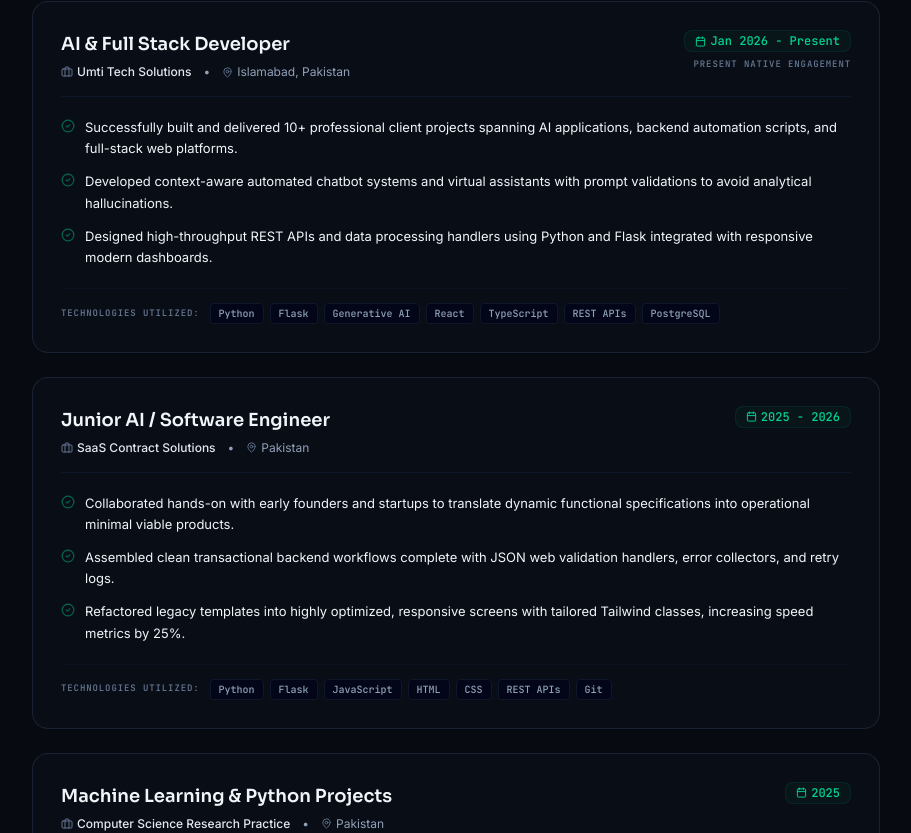
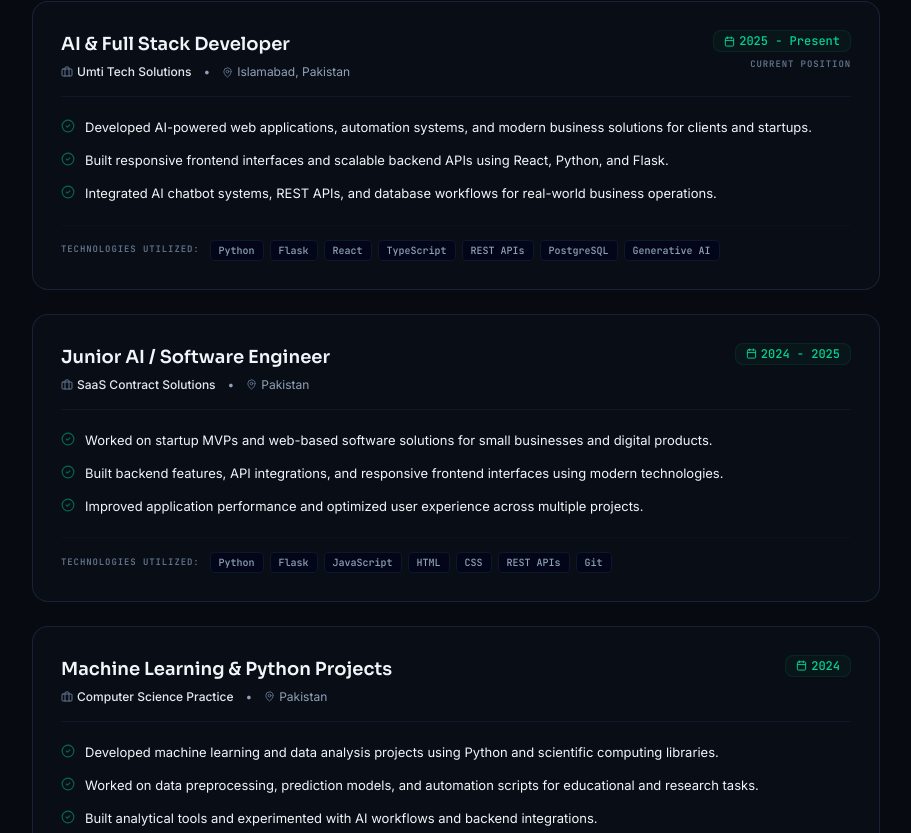
Before and after one commit to misha22-code/misha-noor-portfolio, a React (Vite) app: page / in a window 1280 px wide. Shown: the part 5247-6080 px from the top of the page, without its empty margins (184-1095 px from the left). Built offline with nearby package versions, Linux system fonts and the light colour scheme.

Commit message:
Updated experience section

```diff
--- a/src/components/Experience.tsx
+++ b/src/components/Experience.tsx
@@ -4,7 +4,10 @@ import { EXPERIENCES } from '../data';
 
 export default function Experience() {
   return (
-    <section id="experience" className="py-20 bg-[#070A11] border-t border-slate-900/60 relative">
+    <section
+      id="experience"
+      className="py-20 bg-[#070A11] border-t border-slate-900/60 relative"
+    >
       <div className="max-w-4xl mx-auto px-6 relative z-10 text-left">
 
         {/* Section Header */}
@@ -12,33 +15,39 @@ export default function Experience() {
           <span className="font-mono text-emerald-400 text-xs font-semibold uppercase tracking-widest flex items-center gap-1.5">
             Path &amp; Milestones
           </span>
+
           <h2 className="font-display font-bold text-2xl sm:text-3xl text-slate-100 tracking-tight">
             Professional History
           </h2>
+
           <p className="text-slate-400 text-sm leading-relaxed mt-1">
-            Over three years of engineering smart APIs, full-stack application logic, and user-centric software tools.
+            Building modern web applications, AI systems, APIs, and automation
+            solutions for startups and businesses.
           </p>
         </div>
 
-        {/* Stacked Modern Cards */}
+        {/* Experience Cards */}
         <div className="flex flex-col gap-6">
           {EXPERIENCES.map((xp) => (
             <div
               key={xp.id}
               className="bg-[#0C111C]/60 border border-slate-800/80 hover:border-slate-800 rounded-2xl p-6 sm:p-7 flex flex-col gap-5 transition-colors duration-200"
             >
-              {/* Header block with meta */}
+              {/* Header */}
               <div className="flex flex-col sm:flex-row sm:items-start justify-between gap-3 pb-4 border-b border-slate-900">
                 <div className="flex flex-col gap-1.5">
                   <h3 className="font-display font-semibold text-lg text-slate-100">
                     {xp.role}
                   </h3>
+
                   <div className="flex flex-wrap items-center gap-3 text-xs text-slate-400 font-sans">
                     <span className="font-medium text-slate-200 flex items-center gap-1">
                       <Briefcase size={12} className="text-slate-500" />
                       {xp.company}
                     </span>
+
                     <span className="text-slate-650">•</span>
+
                     <span className="flex items-center gap-1">
                       <MapPin size={11} className="text-slate-500" />
                       {xp.location}
@@ -51,29 +60,37 @@ export default function Experience() {
                     <Calendar size={11} />
                     {xp.period}
                   </span>
+
                   {xp.isCurrent && (
                     <span className="self-start sm:self-auto text-[9px] font-mono text-slate-500 uppercase tracking-widest font-semibold">
-                      Present Native Engagement
+                      Current Position
                     </span>
                   )}
                 </div>
               </div>
 
-              {/* Bullets List */}
+              {/* Bullet Points */}
               <ul className="flex flex-col gap-3">
                 {xp.bullets.map((bullet, bIdx) => (
-                  <li key={bIdx} className="flex gap-2.5 items-start text-xs sm:text-[13px] text-slate-350 leading-relaxed font-sans">
-                    <CheckCircle2 size={14} className="text-emerald-500/50 shrink-0 mt-0.5" />
+                  <li
+                    key={bIdx}
+                    className="flex gap-2.5 items-start text-xs sm:text-[13px] text-slate-350 leading-relaxed font-sans"
+                  >
+                    <CheckCircle2
+                      size={14}
+                      className="text-emerald-500/50 shrink-0 mt-0.5"
+                    />
                     <span>{bullet}</span>
                   </li>
                 ))}
               </ul>
 
-              {/* Technologies footer */}
+              {/* Technologies */}
               <div className="flex flex-wrap items-center gap-1.5 pt-3.5 border-t border-slate-900/40">
                 <span className="font-mono text-[9px] text-slate-500 uppercase tracking-widest font-semibold mr-1">
                   Technologies Utilized:
                 </span>
+
                 {xp.skillsUtilized.map((skill) => (
                   <span
                     key={skill}
@@ -83,11 +100,9 @@ export default function Experience() {
                   </span>
                 ))}
               </div>
-
             </div>
           ))}
         </div>
-
       </div>
     </section>
   );
--- a/src/data.ts
+++ b/src/data.ts
@@ -146,42 +146,68 @@ export const EXPERIENCES: Experience[] = [
     role: 'AI & Full Stack Developer',
     company: 'Umti Tech Solutions',
     location: 'Islamabad, Pakistan',
-    period: 'Jan 2026 - Present',
+    period: '2025 - Present',
     isCurrent: true,
     bullets: [
-      'Successfully built and delivered 10+ professional client projects spanning AI applications, backend automation scripts, and full-stack web platforms.',
-      'Developed context-aware automated chatbot systems and virtual assistants with prompt validations to avoid analytical hallucinations.',
-      'Designed high-throughput REST APIs and data processing handlers using Python and Flask integrated with responsive modern dashboards.'
+      'Developed AI-powered web applications, automation systems, and modern business solutions for clients and startups.',
+      'Built responsive frontend interfaces and scalable backend APIs using React, Python, and Flask.',
+      'Integrated AI chatbot systems, REST APIs, and database workflows for real-world business operations.'
     ],
-    skillsUtilized: ['Python', 'Flask', 'Generative AI', 'React', 'TypeScript', 'REST APIs', 'PostgreSQL']
+    skillsUtilized: [
+      'Python',
+      'Flask',
+      'React',
+      'TypeScript',
+      'REST APIs',
+      'PostgreSQL',
+      'Generative AI'
+    ]
   },
+
   {
     id: 'xp-junior',
     role: 'Junior AI / Software Engineer',
     company: 'SaaS Contract Solutions',
     location: 'Pakistan',
-    period: '2025 - 2026',
+    period: '2024 - 2025',
     bullets: [
-      'Collaborated hands-on with early founders and startups to translate dynamic functional specifications into operational minimal viable products.',
-      'Assembled clean transactional backend workflows complete with JSON web validation handlers, error collectors, and retry logs.',
-      'Refactored legacy templates into highly optimized, responsive screens with tailored Tailwind classes, increasing speed metrics by 25%.'
+      'Worked on startup MVPs and web-based software solutions for small businesses and digital products.',
+      'Built backend features, API integrations, and responsive frontend interfaces using modern technologies.',
+      'Improved application performance and optimized user experience across multiple projects.'
     ],
-    skillsUtilized: ['Python', 'Flask', 'JavaScript', 'HTML', 'CSS', 'REST APIs', 'Git']
+    skillsUtilized: [
+      'Python',
+      'Flask',
+      'JavaScript',
+      'HTML',
+      'CSS',
+      'REST APIs',
+      'Git'
+    ]
   },
+
   {
     id: 'xp-ml',
     role: 'Machine Learning & Python Projects',
-    company: 'Computer Science Research Practice',
+    company: 'Computer Science Practice',
     location: 'Pakistan',
-    period: '2025',
+    period: '2024',
     bullets: [
-      'Programmed structured regression, forecasting, and classification model pipelines to clean, cluster, and analyze real-world tabular datasets.',
-      'Implemented robust numerical computations and mathematical arrays utilizing pandas, NumPy, and Scikit-Learn libraries.',
-      'Configured stable web analytical scrapers and parsing utilities to supply training data queues securely.'
+      'Developed machine learning and data analysis projects using Python and scientific computing libraries.',
+      'Worked on data preprocessing, prediction models, and automation scripts for educational and research tasks.',
+      'Built analytical tools and experimented with AI workflows and backend integrations.'
     ],
-    skillsUtilized: ['Python', 'pandas', 'NumPy', 'Scikit-Learn', 'Flask', 'Data Scraping']
+    skillsUtilized: [
+      'Python',
+      'pandas',
+      'NumPy',
+      'Scikit-Learn',
+      'Flask',
+      'Data Analysis'
+    ]
   }
 ];
+
 
 export const SKILL_CATEGORIES: SkillCategory[] = [
   {
```
